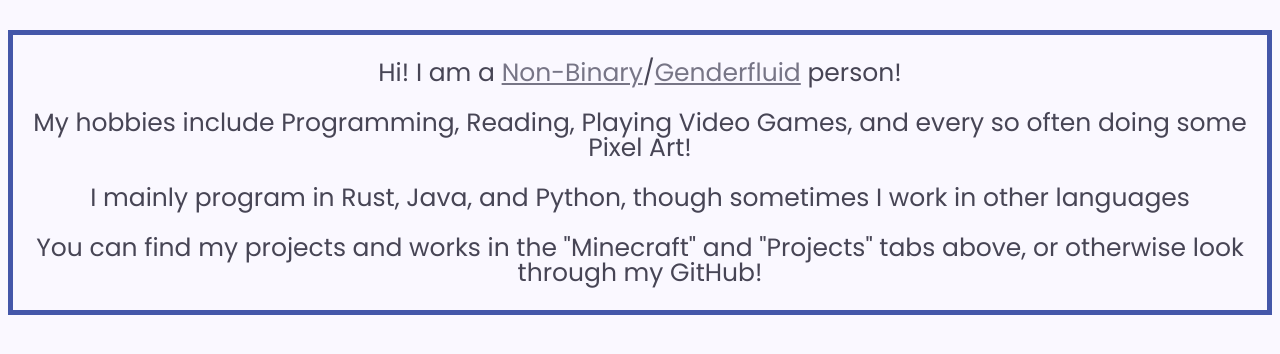
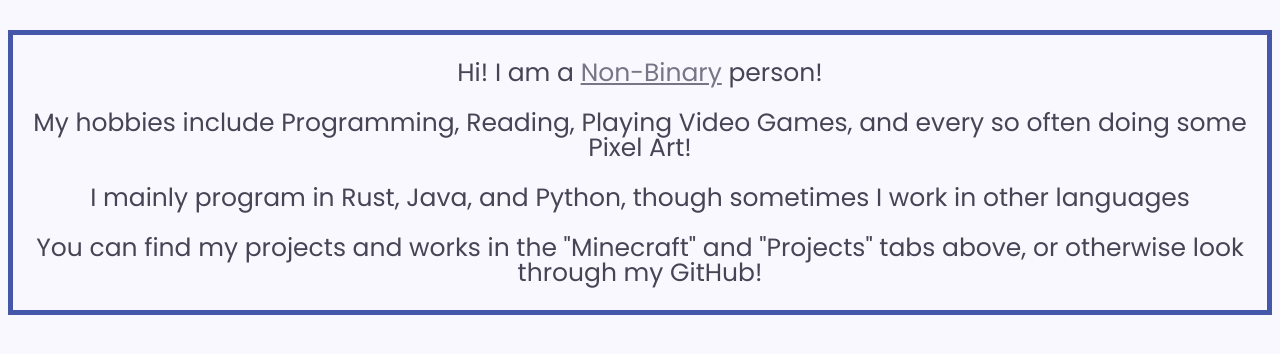
Before and after one commit to Stereo528/WebsiteRewrite, a plain HTML site: page about.html in a window 1280 px wide. Shown: the part 186-540 px from the top of the page. Drawn offline with Linux system fonts and the light colour scheme.

Commit message:
quick fix

```diff
--- a/about.html
+++ b/about.html
@@ -39,7 +39,7 @@
         <div class="page">
             <h1 class="page-title">About Stereo528</h1>
             <div class="page-content">
-                <p>Hi! I am a <a href="https://lgbta.fandom.com/wiki/Non-Binary">Non-Binary</a>/<a href="https://lgbta.fandom.com/wiki/Genderfluid">Genderfluid</a> person!</p>
+                <p>Hi! I am a <a href="https://lgbta.fandom.com/wiki/Non-Binary">Non-Binary</a> person!</p>
                 <p>My hobbies include Programming, Reading, Playing Video Games, and every so often doing some Pixel Art! </p>
                 <p>I mainly program in Rust, Java, and Python, though sometimes I work in other languages</p>
                 <p>You can find my projects and works in the "Minecraft" and "Projects" tabs above, or otherwise look through my GitHub!</p>
```
